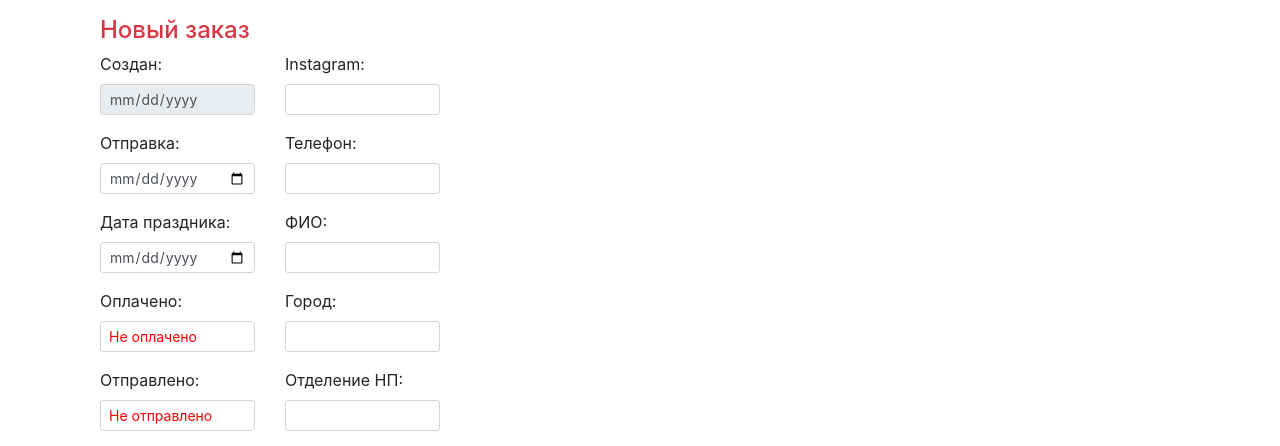
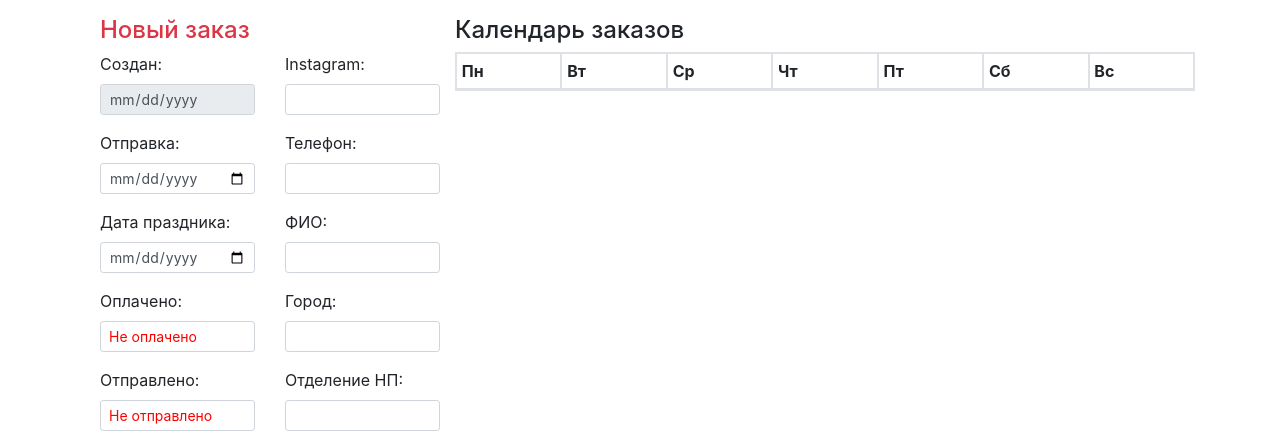
Before and after one commit to Soqoor/Zefir_accounting_system, a Django app: template apps/frontend/templates/frontend/order.html in a window 1280 px wide. Shown: the part 58-504 px from the top of the page. Run offline with Django 3.2, Linux system fonts and the light colour scheme; the template is opened without the code that fills it: most values are stand-ins (such as "Sample title", 1, 10 or a date in 2020); lists and menus that the app fills with data are empty; some libraries are stand-ins or nearby versions.

Commit message:
calendar for new order page

```diff
--- a/apps/frontend/static/frontend/js/main_page/navbar.js
+++ b/apps/frontend/static/frontend/js/main_page/navbar.js
@@ -15,3 +15,9 @@ if (advanced_user == 'true') {
 novice_user.addEventListener('change', (e) => {
     localStorage.setItem('advanced_user', !novice_user.checked);
 });
+
+
+const btn_new_order = document.getElementById('btn_new_order');
+btn_new_order.addEventListener('click', () => {
+    window.open('/orders/0/', '_parent');
+});
--- /dev/null
+++ b/apps/frontend/static/frontend/js/order/calendar.js
@@ -0,0 +1,51 @@
+'use strict';
+
+
+if (+current_pathname.replace(/\D+/g,"") == 0) {
+
+    document.getElementById('calendar_div').classList.remove('collapse');
+
+    getData(calendar_api_pathname)
+        .then(data => {
+            rebuildOrders(data);
+        });
+}
+
+
+function rebuildOrders (data) {
+
+    const table_body = document.getElementById('calendar_body');
+    const date_planed = document.getElementById('date_planed');
+
+    // reset table
+    table_body.innerHTML = '';
+
+    data.calendar.forEach (week => {
+        const row = document.createElement('tr');
+        row.classList.add('d-flex');
+
+        week.forEach (day => {
+            const td = document.createElement('td');
+            td.classList.add('col', 'text-center', 'unselectable');
+            const div = document.createElement('div');
+            div.classList.add('d-inline', 'align-top');
+            div.textContent = day.day;
+            const a = document.createElement('a');
+            a.classList.add('badge', 'badge-pill', 'badge-info', 'd-inline', 'float-right', 'align-bottom');
+            if (day.count == 0) a.classList.add('invisible');
+            a.textContent = day.count;
+            a.href = '#';
+
+            td.addEventListener('click', e => {
+                date_planed.value = day.isodate;
+            });
+
+            td.append(div);
+            td.append(a);
+            row.append(td);
+        });
+
+        table_body.append(row);
+    });
+
+}
--- a/apps/frontend/static/frontend/js/order/order_get.js
+++ b/apps/frontend/static/frontend/js/order/order_get.js
@@ -76,7 +76,7 @@ function rebuildItems (data) {
                 <td>${amount * price}</td>
             </tr>
         `;
-        document.querySelector('.table_body').append(row);
+        document.getElementById('items_body').append(row);
     });
 
     const row = document.createElement('tr');
@@ -90,7 +90,7 @@ function rebuildItems (data) {
             <th>${sum}</th>
         </tr>
     `;
-    document.querySelector('.table_body').append(row);
+    document.getElementById('items_body').append(row);
 
     let event = new Event("items_loaded");
     document.dispatchEvent(event); // trigger for addEventListeners on order items
--- a/apps/frontend/templates/frontend/order.html
+++ b/apps/frontend/templates/frontend/order.html
@@ -6,6 +6,7 @@
 
 <div class="container">
 	<div class="row">
+
 		<div class="col-md-4">
 			<div class="row">
 				<div class="col-md-7">
@@ -90,7 +91,28 @@
 			</form>
 		</div>
 
-		<div class="col collapse" id="div_items">
+		<div class="col-md-8">
+
+			<div class="row collapse" id="calendar_div">
+				<div class="h4 text-left">Календарь заказов</div>
+				<table class="table table-bordered table-sm">
+					<thead>
+						<tr class="d-flex">
+							<th class="col text-left">Пн</th>
+							<th class="col text-left">Вт</th>
+							<th class="col text-left">Ср</th>
+							<th class="col text-left">Чт</th>
+							<th class="col text-left">Пт</th>
+							<th class="col text-left">Сб</th>
+							<th class="col text-left">Вс</th>
+						</tr>
+					</thead>
+					<tbody class="table_body" id="calendar_body">
+					</tbody>
+				</table>
+			</div>
+
+			<div class="collapse" id="div_items">
 				<div class="row">
 					<div class="col">
 						<h4>
@@ -105,6 +127,7 @@
 					{% endif %}
 				</div>
 
+				<div class="row">
 					<table class="table table-hover table-sm">
 						<thead>
 						  <tr>
@@ -116,10 +139,12 @@
 							<th scope="col">Сумма</th>
 						  </tr>
 						</thead>
-				<tbody class="table_body">
+						<tbody class="table_body" id="items_body">
 
 						</tbody>
 					</table>
+				</div>
+			</div>
 		</div>
 	</div>
 </div>
@@ -209,4 +234,5 @@
 <script src="{% static 'frontend/js/order/ready_delete_items.js' %}"></script>
 <script src="{% static 'frontend/js/order/client_hint.js' %}"></script>
 <script src="{% static 'frontend/js/order/add_item.js' %}"></script>
+<script src="{% static 'frontend/js/order/calendar.js' %}"></script>
 {% endblock %}
--- a/apps/widgets/views.py
+++ b/apps/widgets/views.py
@@ -40,6 +40,7 @@ def calendar(request):
         for days in range(7):
             day = start + timedelta(days = weeks * 7 + days)
             data = {
+                'isodate' : day,
                 'date': day.strftime("%d.%m.%Y"),
                 'day': day.day
             }
```
Also changed, not shown: apps/frontend/static/frontend/js/main_page/calendar.js (+0 -8 lines), apps/frontend/templates/frontend/main_page.html (+6 -1 lines). Lines whose indentation alone changed are shown as unchanged.
